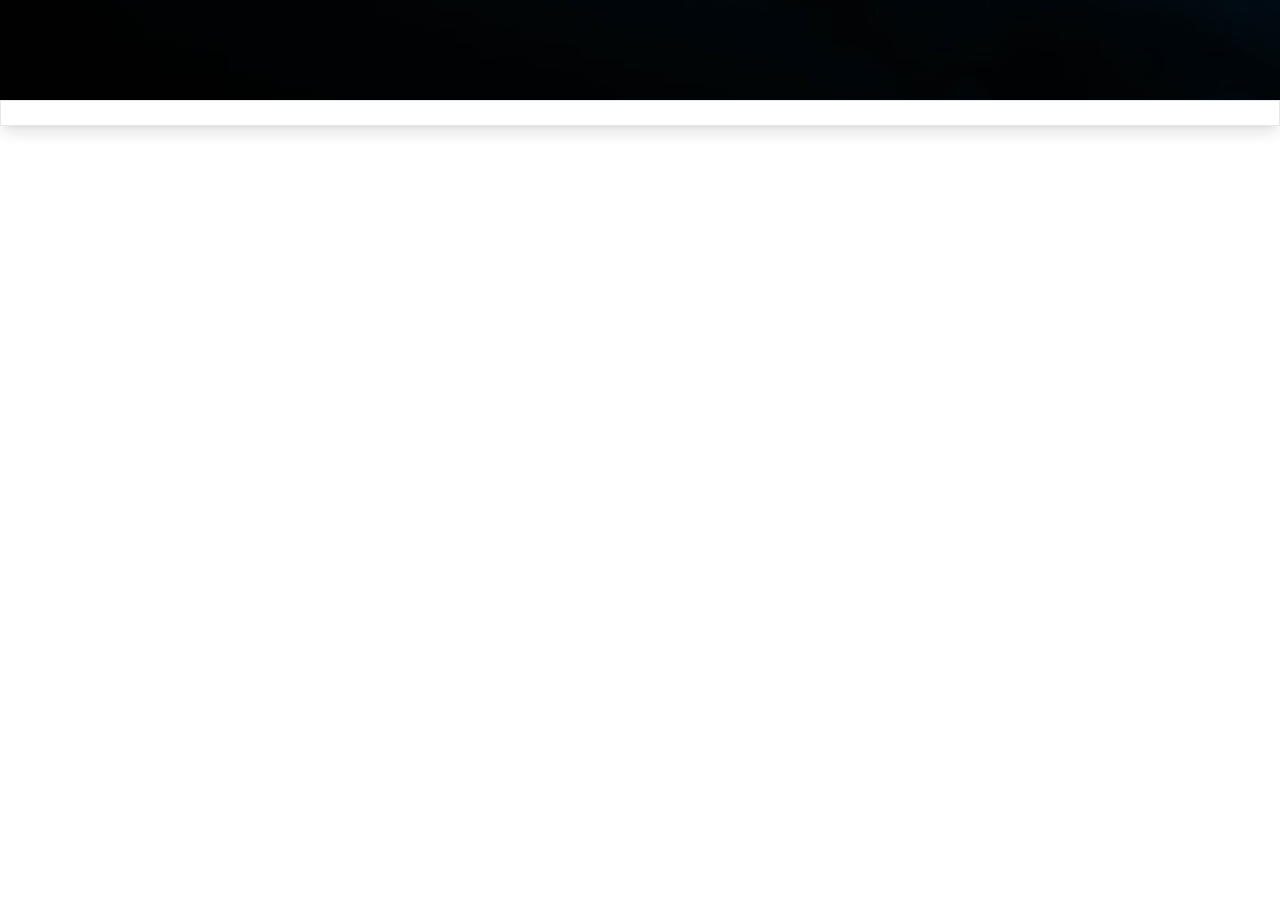
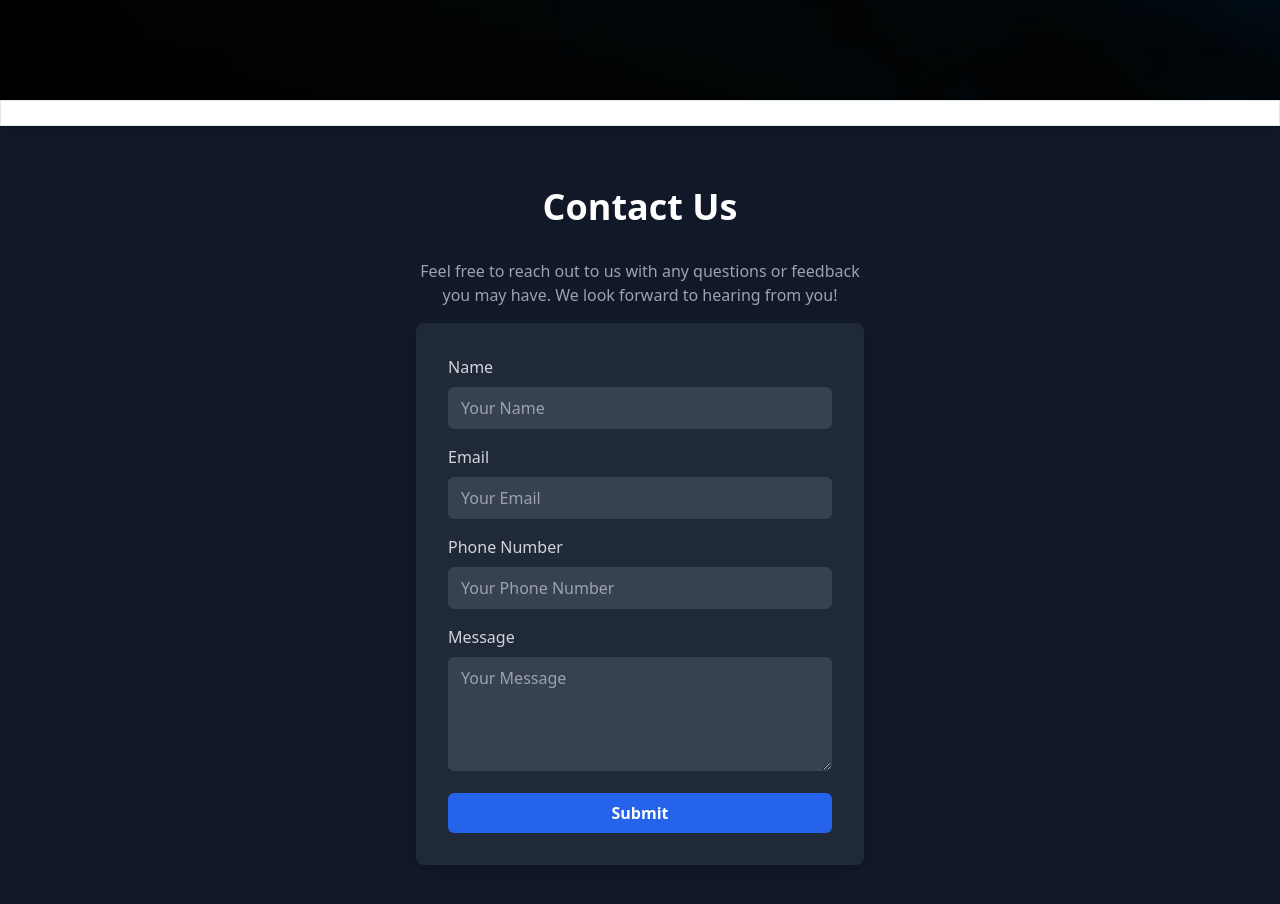
Before and after one commit to saga-r-code/Coder-Blog-NextJs, a Next.js app: page /Contact in a window 1280 px wide. Shown: the part 860-1764 px from the top of the page. Before the commit the page ends 1010 px from the top, so only its background shows below. Built offline with nearby package versions, Linux system fonts and the light colour scheme; no server answers.

Commit message:
contact page connect with api

```diff
--- a/app/Contact/page.js
+++ b/app/Contact/page.js
@@ -1,19 +1,130 @@
-"use client"
-import React from 'react'
-import Navbar from '@/Components/Navbar'
-import Image from '@/Components/Image'
+"use client";
+import React, { useState } from "react";
+import Navbar from "@/Components/Navbar";
+import Image from "@/Components/Image";
 
+const Contact = () => {
+  // const host = process.env.HOST;
+  const host = process.env.NEXT_PUBLIC_API_BASE_URL;
+  // const host = "http://localhost:3000"
 
-const conatct = () => {
+  const [name, setName] = useState("");
+  const [email, setEmail] = useState("");
+  const [phone, setPhone] = useState("");
+  const [desc, setDesc] = useState("");
+
+  const handleSubmit = async (e) => {
+    e.preventDefault();
+    const userData = { name, email, phone, desc };
+    console.log({ name, email, phone, desc });
+
+    try {
+      const storeUserDetails = await fetch(`${host}/api/contact`, {
+        method: "POST",
+        headers: {
+          "Content-type": "application/json",
+        },
+        body: JSON.stringify(userData),
+      });
+
+      if (storeUserDetails.ok) {
+        setName("");
+        setEmail("");
+        setPhone("");
+        setDesc("");
+
+        alert("Thanku you for the contacting us");
+      }
+    }
+    catch (error) {
+      console.error("An error occurred:", error);
+    }
+  };
+
   return (
     <div>
       <Image />
       <Navbar />
-      <div className="text-center text-white justify-center items-center">
-      this is conatct page
+      <div className="flex flex-col items-center justify-center min-h-screen bg-gray-900 text-white px-4">
+        <h1 className="text-4xl font-bold mb-8">Contact Us</h1>
+        <p className="text-gray-400 mb-4 text-center max-w-md">
+          Feel free to reach out to us with any questions or feedback you may
+          have. We look forward to hearing from you!
+        </p>
+        <form
+          className="w-full max-w-md bg-gray-800 p-8 rounded-lg shadow-lg"
+          onSubmit={handleSubmit}
+        >
+          <div className="mb-4">
+            <label htmlFor="name" className="block text-gray-300 mb-2">
+              Name
+            </label>
+            <input
+              type="text"
+              id="name"
+              name="name"
+              value={name}
+              onChange={(e) => setName(e.target.value)}
+              className="w-full px-3 py-2 border border-gray-700 rounded-md bg-gray-700 text-white focus:outline-none focus:border-blue-500"
+              placeholder="Your Name"
+              required
+            />
+          </div>
+          <div className="mb-4">
+            <label htmlFor="email" className="block text-gray-300 mb-2">
+              Email
+            </label>
+            <input
+              type="email"
+              id="email"
+              name="email"
+              value={email}
+              onChange={(e) => setEmail(e.target.value)}
+              className="w-full px-3 py-2 border border-gray-700 rounded-md bg-gray-700 text-white focus:outline-none focus:border-blue-500"
+              placeholder="Your Email"
+              required
+            />
+          </div>
+          <div className="mb-4">
+            <label htmlFor="phone" className="block text-gray-300 mb-2">
+              Phone Number
+            </label>
+            <input
+              type="tel"
+              id="phone"
+              name="phone"
+              value={phone}
+              onChange={(e) => setPhone(e.target.value)}
+              className="w-full px-3 py-2 border border-gray-700 rounded-md bg-gray-700 text-white focus:outline-none focus:border-blue-500"
+              placeholder="Your Phone Number"
+              required
+            />
+          </div>
+          <div className="mb-4">
+            <label htmlFor="message" className="block text-gray-300 mb-2">
+              Message
+            </label>
+            <textarea
+              id="message"
+              name="message"
+              value={desc}
+              onChange={(e) => setDesc(e.target.value)}
+              rows="4"
+              className="w-full px-3 py-2 border border-gray-700 rounded-md bg-gray-700 text-white focus:outline-none focus:border-blue-500"
+              placeholder="Your Message"
+              required
+            ></textarea>
+          </div>
+          <button
+            type="submit"
+            className="w-full bg-blue-600 hover:bg-blue-700 text-white font-semibold py-2 px-4 rounded-md focus:outline-none focus:ring-2 focus:ring-blue-500 focus:ring-opacity-50"
+          >
+            Submit
+          </button>
+        </form>
       </div>
     </div>
-  )
-}
+  );
+};
 
-export default conatct
+export default Contact;
--- a/app/api/contact/route.js
+++ b/app/api/contact/route.js
@@ -1,10 +1,15 @@
 import fs from "fs/promises"; // Import the promises API from the fs module
 
+ // import crypto from "crypto"; // Import crypto for generating random bytes
+ // const uniqueFileName = `${crypto.randomBytes(16).toString("hex")}.json`; for the unique file name genrate
+
+//http://localhost:3000/api/contact
 export async function POST(request ) {
     try {
         const details = await request.json()
         const data = await fs.readdir("contactdata")
         // console.log(data)
+
         const user = await fs.writeFile(`contactdata/${data.length + 1}.json`, JSON.stringify(details))
        console.log(details)
         return new Response(
@@ -18,7 +23,7 @@ export async function POST(request ) {
 
     } catch (error) {
         return new Response(
-          JSON.stringify({ message: "Please check code", error: error.message }), {
+          JSON.stringify({ message: "Please check code", error: error }), {
             status: 200,
             headers: {
               "Content-Type": "application/json"
@@ -29,6 +34,8 @@ export async function POST(request ) {
 
   }
 
+//http://localhost:3000/api/contact
+
   export async function GET() {
     return new Response(JSON.stringify({ message: "GET Method" }), {
       status: 200,
--- a/contactdata/1.json
+++ b/contactdata/1.json
@@ -1 +1 @@
-{"name":"sagar","email":"shah.sagar2006@gmail.com","number":9820938124}
+{"name":"Sagar","email":"shah.sagar2006@gmail.com","phone":"9820938124","desc":"hey brooo"}
--- a/contactdata/2.json
+++ /dev/null
@@ -1 +0,0 @@
-{"name":"Jake","email":"shah.sagar2006@gmail.com","number":9820938124}
--- a/contactdata/3.json
+++ /dev/null
@@ -1 +0,0 @@
-{"name":"Jake","email":"shah.sagar2006@gmail.com","number":9820938124}
```
